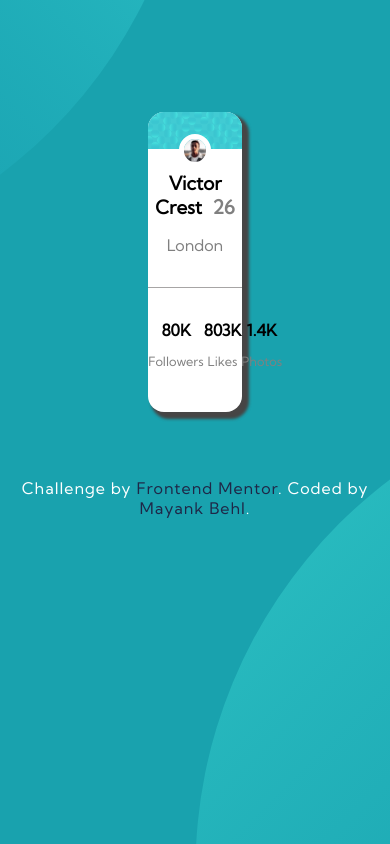
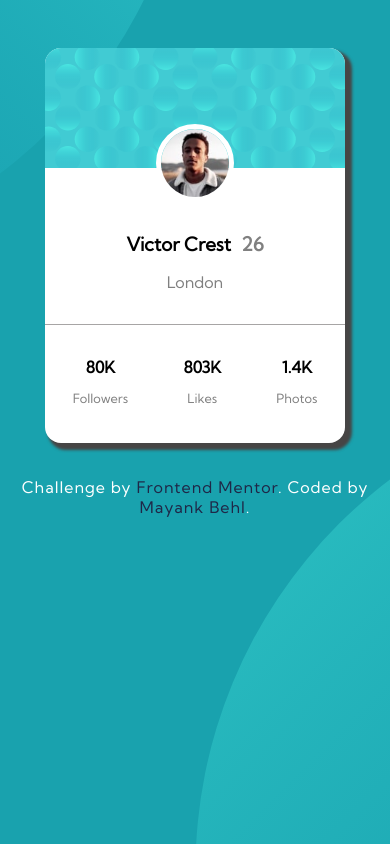
Before and after one commit to Mayank-Behl/Profile-card, a plain HTML site: page profile-card-component-main/index.html in a window 390 px wide. Drawn offline with Linux system fonts and the light colour scheme.

Commit message:
Update style.css

```diff
--- a/profile-card-component-main/style.css
+++ b/profile-card-component-main/style.css
@@ -1,11 +1,3 @@
-/* :root {
-    --dark-cyan: hsl(185, 75%, 39%);
-    --very-dark-desaturated: hsl(229, 23%, 23%);
-    --dark-grayish-blue: hsl(227, 10%, 46%);
-    --dark-gray: hsl(0, 0%, 59%);
-  } */
-
-
 body{
     box-sizing: border-box;
     background: url("../images/bg-pattern-top.svg") right 50vw bottom 30vh no-repeat, url("images/bg-pattern-bottom.svg") left 50vw top 45vh no-repeat;
@@ -19,6 +11,8 @@ body{
     position: relative;
     max-height: 400px;
     min-height: 300px;
+    max-width: 400px;
+    min-width: 300px;
     border-radius: 1rem;
     box-shadow: 5px 5px 3px 2px rgb(70, 69, 69);
     background-color: white;
@@ -43,6 +37,7 @@ body{
     margin: auto;
     max-width: 55%;
     max-height: 55%;
+
     top: 85%;
     bottom: 0;
     left: 0;
@@ -57,6 +52,7 @@ body{
 h3{
 display: inline;
 font-weight: 700;
+min-width: 100px;
 }
 
 .profile-details{
@@ -115,10 +111,43 @@ font-weight: 700;
     text-align: center;
     color: white;
     font-family: 'Kumbh Sans', sans-serif;
-    margin-top: 3rem;
+    margin-top: 1rem;
     letter-spacing: 1px;
 }
 .attribution a {
     text-decoration: none;
     color: hsl(228, 39%, 20%);
 }
+
+@media all and (max-width: 980px){
+body{
+    top: 0;
+    overflow: hidden;
+}
+.card-container{
+    margin-left: auto;
+    margin-right: auto;
+    width: 25%;
+    margin-top: 3rem;
+    margin-bottom: 1rem;
+    position: relative;
+    max-height: 400px;
+    min-height: 300px;
+    max-width: 400px;
+    min-width: 300px;
+
+}
+.attribution {
+    font-size: 1rem;
+    text-align: center;
+    margin-top: auto;
+    letter-spacing: 1px;
+}
+
+}
+
+@media all and (max-width:200px){
+    html{
+        max-width: 100%;
+    }
+}
```
